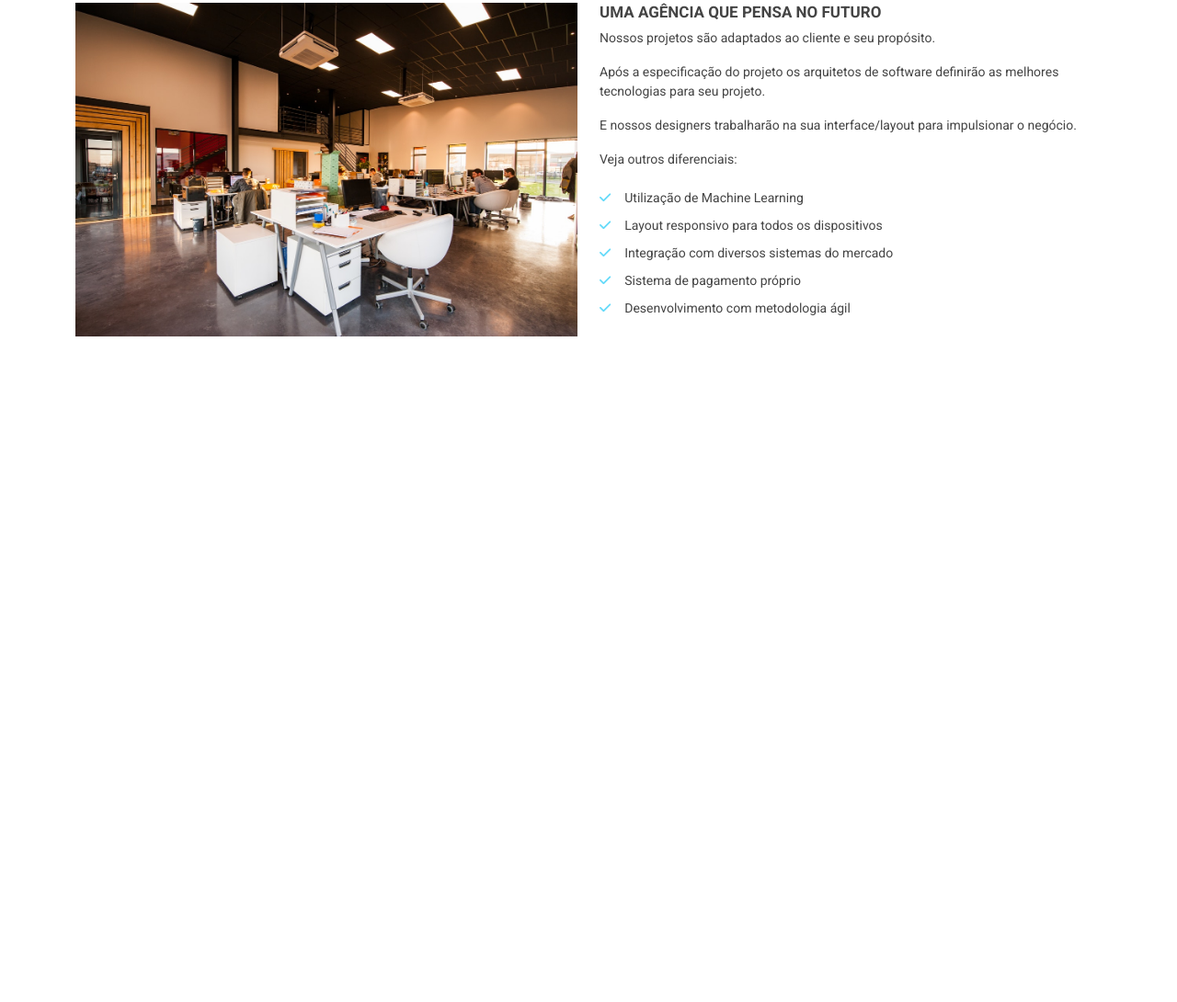
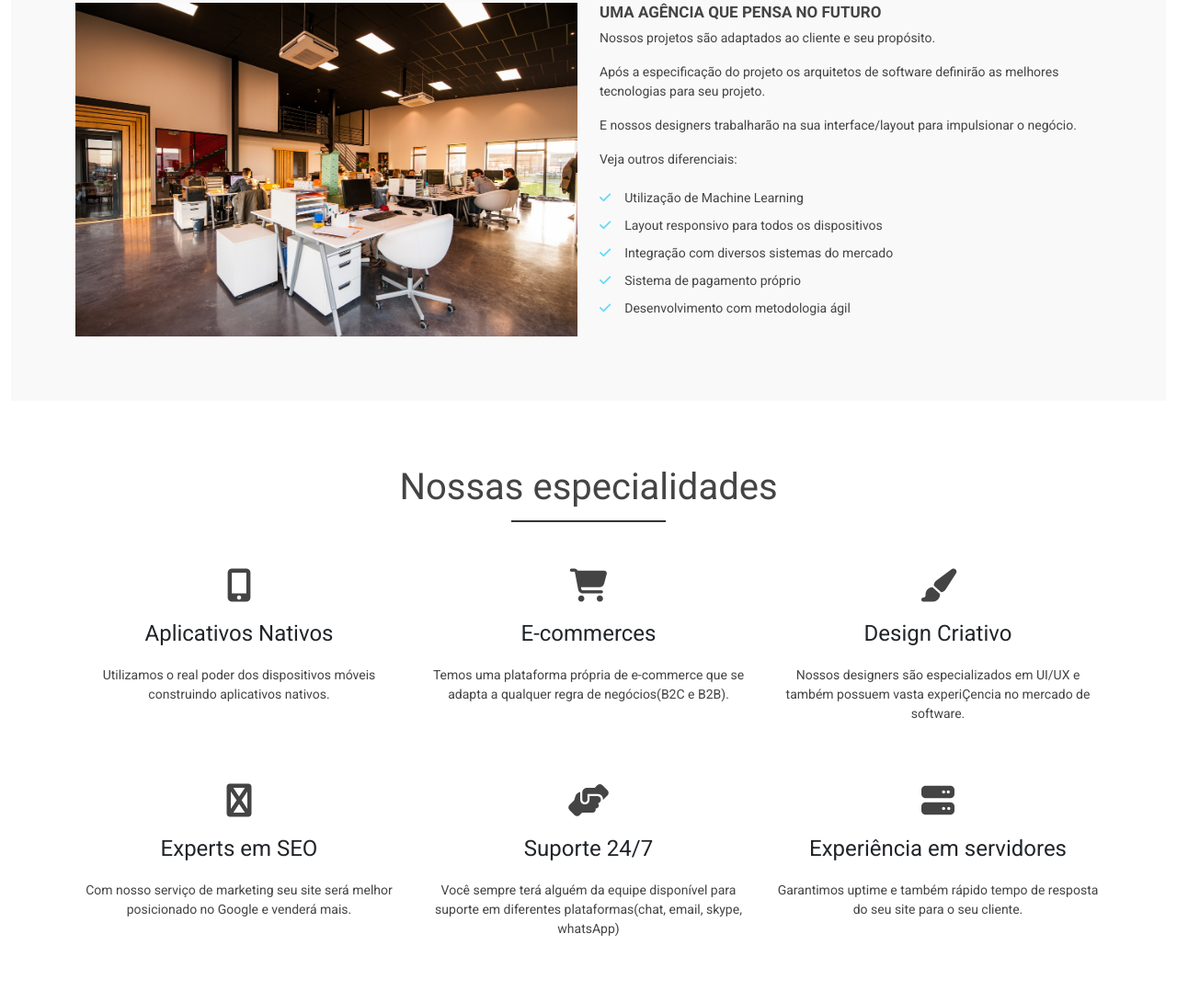
Before and after one commit to TavaresLeo/curso-bootstrap, a plain HTML site: page index.html in a window 1280 px wide. Shown: the part 900-1990 px from the top of the page at 92% size. Before the commit the page ends 1336 px from the top, so only its background shows below. Drawn offline with nearby package versions, Linux system fonts and the light colour scheme; a web font is replaced by a local one.

Commit message:
inclusão da seção das especialidades

```diff
--- a/css/style.css
+++ b/css/style.css
@@ -142,3 +142,29 @@ header, .navbar {
     color: #65daf9;
     margin-right: 15px;
 }
+
+/* Serviços */
+
+.service-box {
+    text-align: center;
+    margin-bottom: 50px;
+}
+
+.service-box i, .service-box h4 {
+    transition: .5s;
+}
+
+.service-box i {
+    font-size: 36px;
+    margin-bottom: 20px;
+    color: #444;
+}
+
+.service-box h4 {
+    font-size: 24px;
+    margin-bottom: 20px;
+}
+
+.service-box:hover > i, .service-box:hover > h4{
+    color: #65daf9;
+}
--- a/index.html
+++ b/index.html
@@ -92,7 +92,8 @@
                     <span class="sr-only">Next</span>
                 </a>
             </div>
-            <div id="about-arena">
+            <!-- Sobre a empresa -->
+            <div id="about-area">
                 <div class="container">
                     <div class="row">
                         <div class="col-12">
@@ -119,6 +120,47 @@
                     </div>
                 </div>
             </div>
+            <!--Serviços da empres -->
+            <div id="services-reaa">
+                <div class="container">
+                    <div class="row">
+                        <div class="col-12">
+                            <h3 class="main-title">Nossas especialidades</h3>
+                        </div>
+                        <div class="col-md-4 service-box">
+                            <i class="fas fa-mobile-alt"></i>
+                            <h4>Aplicativos Nativos</h4>
+                            <p>Utilizamos o real poder dos dispositivos móveis construindo aplicativos nativos.</p>
+                        </div>
+                        <div class="col-md-4 service-box">
+                            <i class="fas fa-shopping-cart"></i>
+                            <h4>E-commerces</h4>
+                            <p>Temos uma plataforma própria de e-commerce que se adapta a qualquer regra de negócios(B2C e B2B).</p>
+                        </div>
+                        <div class="col-md-4 service-box">
+                            <i class="fas fa-paint-brush"></i>
+                            <h4>Design Criativo</h4>
+                            <p>Nossos designers são especializados em UI/UX e também possuem vasta experiÇencia no mercado de software.</p>
+                        </div>
+                        <div class="col-md-4 service-box">
+                            <i class="fas fa-google"></i>
+                            <h4>Experts em SEO</h4>
+                            <p>Com nosso serviço de marketing seu site será melhor posicionado no Google e venderá mais.</p>
+                        </div>
+                        <div class="col-md-4 service-box">
+                            <i class="fas fa-hands-helping"></i>
+                            <h4>Suporte 24/7</h4>
+                            <p>Você sempre terá alguém da equipe disponível para suporte em diferentes plataformas(chat, email, skype, whatsApp)</p>
+                        </div>
+                        <div class="col-md-4 service-box">
+                            <i class="fas fa-server"></i>
+                            <h4>Experiência em servidores</h4>
+                            <p>Garantimos uptime e também rápido tempo de resposta do seu site para o seu cliente.</p>
+                        </div>
+                    </div>
+                </div>
+            </div>
+
         </div>
    </main>
     <script src="js/script.js"></script>
```
